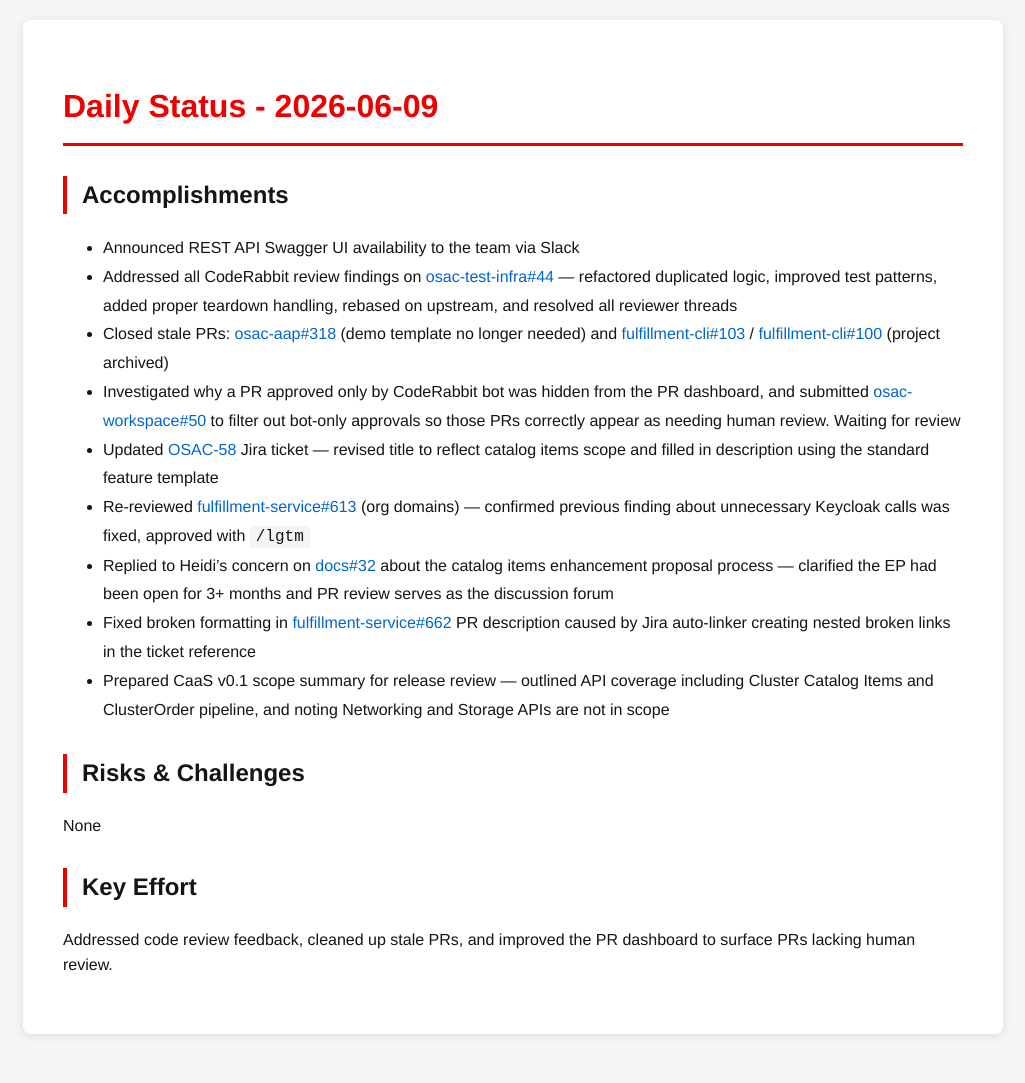
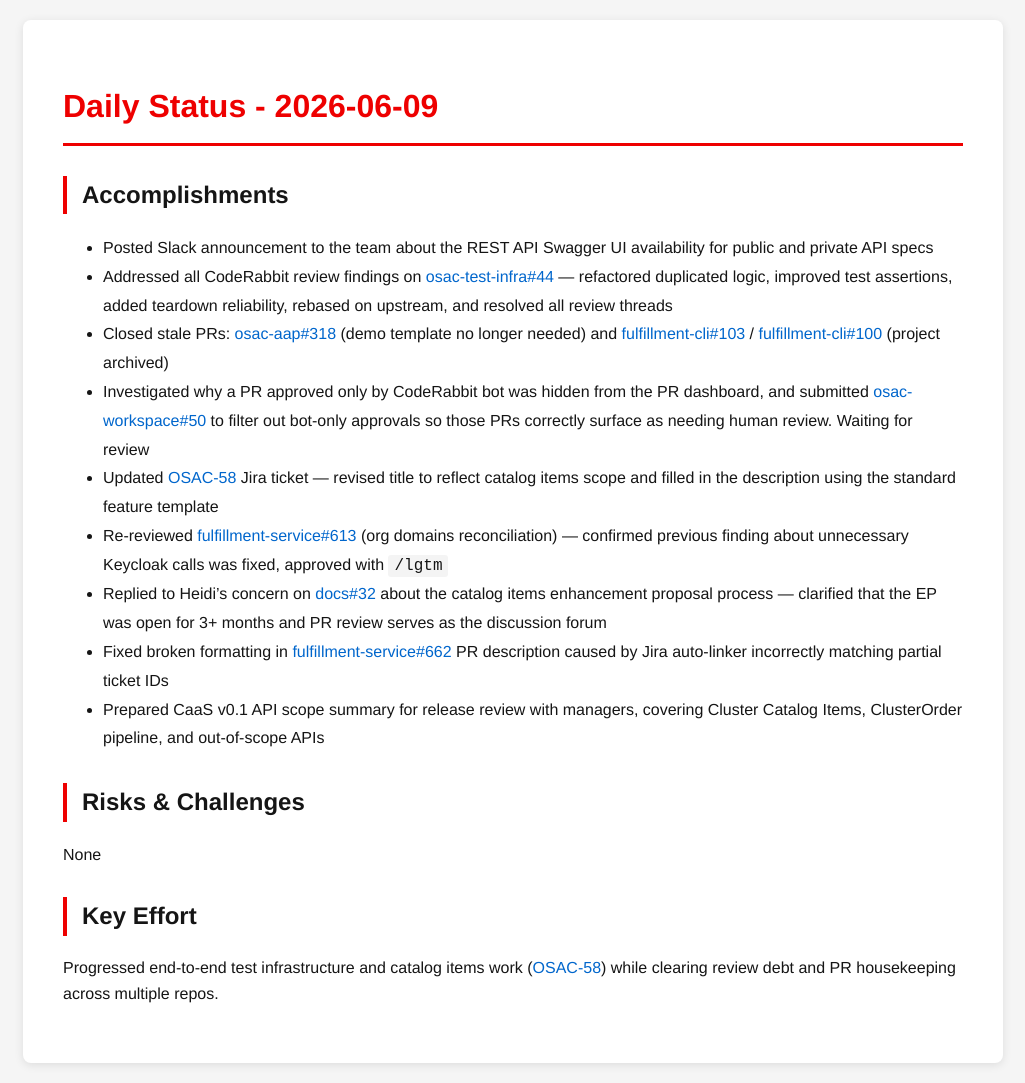
Before and after one commit to tzvatot/daily-status, a Jekyll site: the page built from 2026-06-09.md, in a window 1280 px wide. Shown: the whole page, without its empty margins (127-1152 px from the left). Built offline with Jekyll 4.4.1, drawn with Linux system fonts in a browser that asks for light colours; before the commit the page ends 1054 px from its top, so only the background shows below that.

Commit message:
Daily status update - 2026-06-09

```diff
--- a/2026-06-09.md
+++ b/2026-06-09.md
@@ -7,18 +7,18 @@
 # Daily Status - 2026-06-09
 
 ## Accomplishments
-- Announced REST API Swagger UI availability to the team via Slack
-- Addressed all CodeRabbit review findings on [osac-test-infra#44](https://github.com/osac-project/osac-test-infra/pull/44) — refactored duplicated logic, improved test patterns, added proper teardown handling, rebased on upstream, and resolved all reviewer threads
+- Posted Slack announcement to the team about the REST API Swagger UI availability for public and private API specs
+- Addressed all CodeRabbit review findings on [osac-test-infra#44](https://github.com/osac-project/osac-test-infra/pull/44) — refactored duplicated logic, improved test assertions, added teardown reliability, rebased on upstream, and resolved all review threads
 - Closed stale PRs: [osac-aap#318](https://github.com/osac-project/osac-aap/pull/318) (demo template no longer needed) and [fulfillment-cli#103](https://github.com/osac-project/fulfillment-cli/pull/103) / [fulfillment-cli#100](https://github.com/osac-project/fulfillment-cli/pull/100) (project archived)
-- Investigated why a PR approved only by CodeRabbit bot was hidden from the PR dashboard, and submitted [osac-workspace#50](https://github.com/osac-project/osac-workspace/pull/50) to filter out bot-only approvals so those PRs correctly appear as needing human review. Waiting for review
-- Updated [OSAC-58](https://redhat.atlassian.net/browse/OSAC-58) Jira ticket — revised title to reflect catalog items scope and filled in description using the standard feature template
-- Re-reviewed [fulfillment-service#613](https://github.com/osac-project/fulfillment-service/pull/613) (org domains) — confirmed previous finding about unnecessary Keycloak calls was fixed, approved with `/lgtm`
-- Replied to Heidi's concern on [docs#32](https://github.com/osac-project/docs/pull/32) about the catalog items enhancement proposal process — clarified the EP had been open for 3+ months and PR review serves as the discussion forum
-- Fixed broken formatting in [fulfillment-service#662](https://github.com/osac-project/fulfillment-service/pull/662) PR description caused by Jira auto-linker creating nested broken links in the ticket reference
-- Prepared CaaS v0.1 scope summary for release review — outlined API coverage including Cluster Catalog Items and ClusterOrder pipeline, and noting Networking and Storage APIs are not in scope
+- Investigated why a PR approved only by CodeRabbit bot was hidden from the PR dashboard, and submitted [osac-workspace#50](https://github.com/osac-project/osac-workspace/pull/50) to filter out bot-only approvals so those PRs correctly surface as needing human review. Waiting for review
+- Updated [OSAC-58](https://redhat.atlassian.net/browse/OSAC-58) Jira ticket — revised title to reflect catalog items scope and filled in the description using the standard feature template
+- Re-reviewed [fulfillment-service#613](https://github.com/osac-project/fulfillment-service/pull/613) (org domains reconciliation) — confirmed previous finding about unnecessary Keycloak calls was fixed, approved with `/lgtm`
+- Replied to Heidi's concern on [docs#32](https://github.com/osac-project/docs/pull/32) about the catalog items enhancement proposal process — clarified that the EP was open for 3+ months and PR review serves as the discussion forum
+- Fixed broken formatting in [fulfillment-service#662](https://github.com/osac-project/fulfillment-service/pull/662) PR description caused by Jira auto-linker incorrectly matching partial ticket IDs
+- Prepared CaaS v0.1 API scope summary for release review with managers, covering Cluster Catalog Items, ClusterOrder pipeline, and out-of-scope APIs
 
 ## Risks & Challenges
 None
 
 ## Key Effort
-Addressed code review feedback, cleaned up stale PRs, and improved the PR dashboard to surface PRs lacking human review.
+Progressed end-to-end test infrastructure and catalog items work ([OSAC-58](https://redhat.atlassian.net/browse/OSAC-58)) while clearing review debt and PR housekeeping across multiple repos.
```
